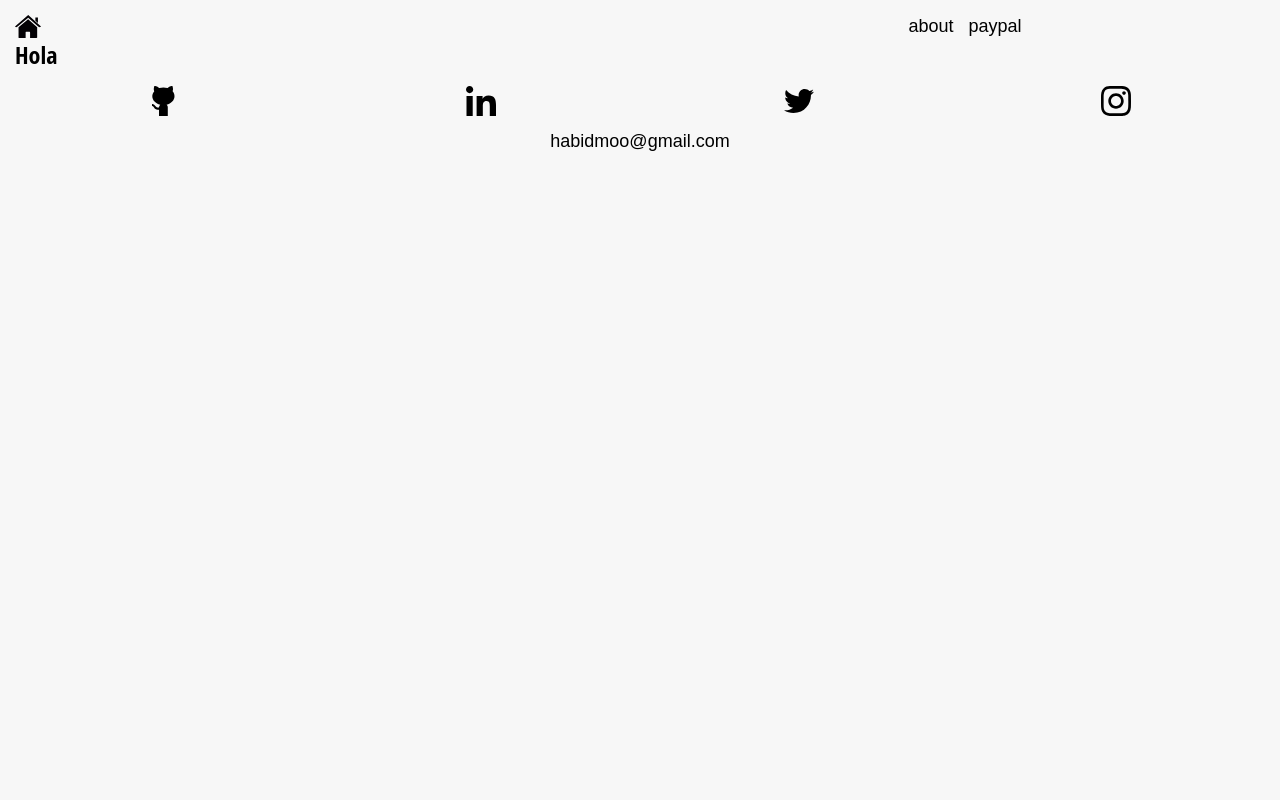
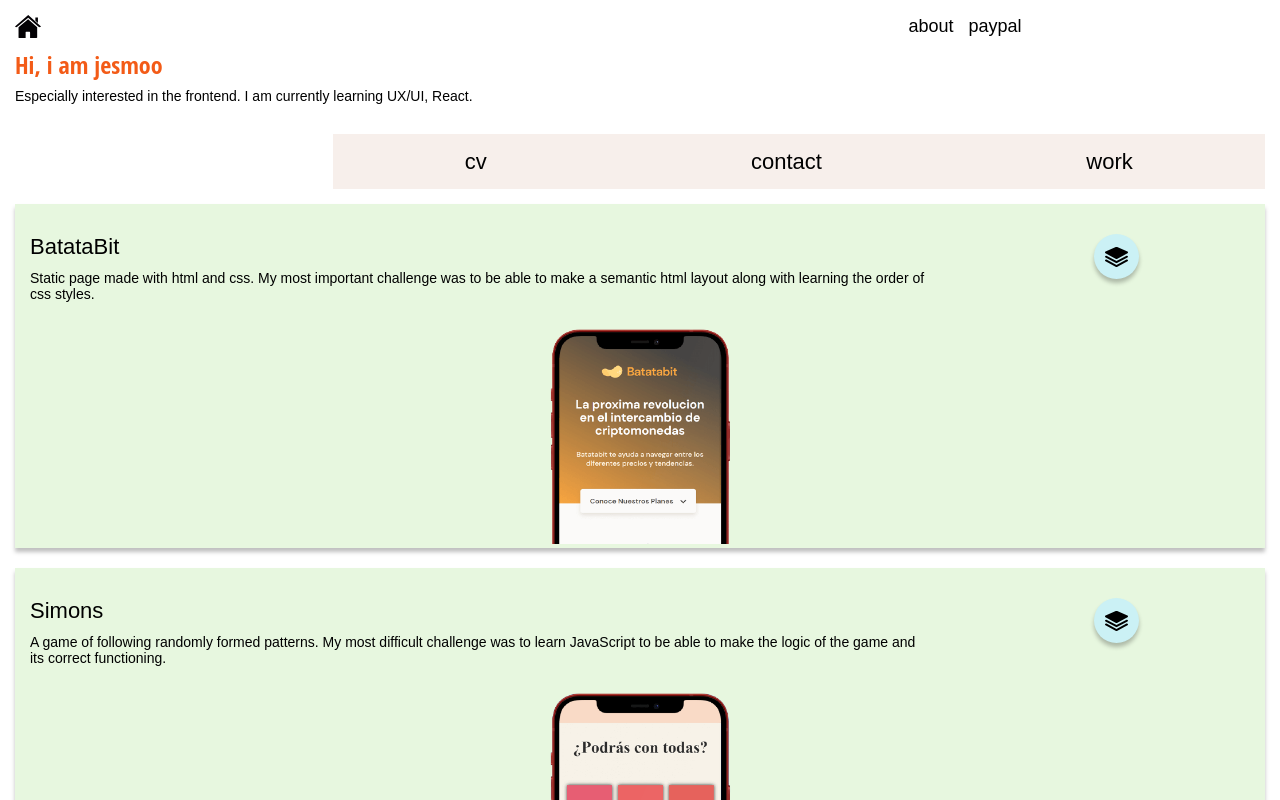
Before and after one commit to jesmoo/portfolio, a React (Create React App) app: page / in a window 1280 px wide. Shown: the top 800 px of the page. Built offline with nearby package versions, Linux system fonts and the light colour scheme.

Commit message:
:art: main
adding projects

```diff
--- /dev/null
+++ b/src/Hooks/useInitialState.js
@@ -0,0 +1,78 @@
+import { useState, useEffect } from 'react';
+import bataImg from '../assets/img/batatabit-jesmoo.png';
+import simonsImg from '../assets/img/simon-jesmoo.png';
+import tificImg from '../assets/img/spa-jesmoo.png';
+
+const useInitialState = () => {
+  const [data, setData] = useState([]);
+  useEffect(() => {
+    setData([
+      {
+        title: 'BatataBit',
+        description:
+          'Static page made with html and css. My most important challenge was to be able to make a semantic html layout along with learning the order of css styles.',
+        url: bataImg,
+        alternative: 'Page layout with semantic html ',
+        technologies: [
+          {
+            altTitle: 'Html5',
+            classIcon: 'Html',
+          },
+          {
+            altTitle: 'Css3',
+            classIcon: 'Css',
+          },
+        ],
+      },
+      {
+        title: 'Simons',
+        description:
+          'A game of following randomly formed patterns. My most difficult challenge was to learn JavaScript to be able to make the logic of the game and its correct functioning.',
+        url: simonsImg,
+        alternative: 'a game of following randomly ordered patterns',
+        technologies: [
+          {
+            altTitle: 'Html5',
+            classIcon: 'Html',
+          },
+          {
+            altTitle: 'Css3',
+            classIcon: 'Css',
+          },
+          {
+            altTitle: 'JavaScript',
+            classIcon: 'Js',
+          },
+        ],
+      },
+      {
+        title: '100tifico',
+        description:
+          'Single Page Application (SPA) with Rick and morty api. My most important challenge was the integration with webpack to be able to integrate all the elements in a way',
+        url: tificImg,
+        alternative: 'SPA page with the api of rick and morty ',
+        technologies: [
+          {
+            altTitle: 'Html5',
+            classIcon: 'Html',
+          },
+          {
+            altTitle: 'Css3',
+            classIcon: 'Css',
+          },
+          {
+            altTitle: 'JavaScript',
+            classIcon: 'Js',
+          },
+          {
+            altTitle: 'Webpack',
+            classIcon: 'webpack',
+          },
+        ],
+      },
+    ]);
+  }, []);
+  return data;
+};
+
+export default useInitialState;
--- /dev/null
+++ b/src/components/MainElements.jsx
@@ -0,0 +1,17 @@
+import React from 'react';
+import MainItems from './MainItems';
+
+import useInitialState from '../Hooks/useInitialState';
+
+const MainElements = () => {
+  const initialState = useInitialState();
+
+  return (
+    <section className="main--elements" id="work">
+      {initialState &&
+        initialState.map((item) => <MainItems key={item.title} {...item} />)}
+    </section>
+  );
+};
+
+export default MainElements;
--- /dev/null
+++ b/src/components/MainInicio.jsx
@@ -0,0 +1,15 @@
+import React from 'react';
+import '../styles/components/MainInicio.css';
+import Navbar from './Navbar';
+import MainElements from './MainElements';
+
+const MainInicio = () => {
+  return (
+    <main>
+      <Navbar />
+      <MainElements />
+    </main>
+  );
+};
+
+export default MainInicio;
--- /dev/null
+++ b/src/components/MainItems.jsx
@@ -0,0 +1,34 @@
+import React from 'react';
+import Tecno from './Tecno';
+import '../styles/components/MainItem.css';
+
+const MainItems = ({ title, description, url, alternative, technologies }) => {
+  return (
+    <a
+      href="https://www.batabit.jesmoo.xyz/"
+      className="work--container project1 green"
+    >
+      <section className="elements--card">
+        <section className="card--text">
+          <h2>{title}</h2>
+          <p>{description} </p>
+        </section>
+        <section className="card--technologies">
+          <div className="technologies--item__group">
+            <span className="technologies--itemIcon Use"></span>
+          </div>
+          {technologies.map((item) => (
+            <Tecno key={item.altTitle} {...item} />
+          ))}
+        </section>
+      </section>
+      <section className="card--img ">
+        <picture>
+          <img loading="lazy" src={url} alt={alternative} />
+        </picture>
+      </section>
+    </a>
+  );
+};
+
+export default MainItems;
--- /dev/null
+++ b/src/components/Navbar.jsx
@@ -0,0 +1,37 @@
+import React from 'react';
+import '../styles/components/Navbar.css';
+
+const Navbar = () => {
+  return (
+    <>
+      <section className="main--text">
+        <h1>Hi, i am jesmoo</h1>
+        <p>
+          Especially interested in the frontend. I am currently learning UX/UI,
+          React.
+        </p>
+      </section>
+      <section className="main--menu">
+        <ul>
+          <li>
+            <a href="https://bit.ly/CVJesusMoo">
+              <h2>cv</h2>
+            </a>
+          </li>
+          <li>
+            <a href="#socialNetwork">
+              <h2>contact</h2>
+            </a>
+          </li>
+          <li>
+            <a href="#work">
+              <h2>work</h2>
+            </a>
+          </li>
+        </ul>
+      </section>
+    </>
+  );
+};
+
+export default Navbar;
--- /dev/null
+++ b/src/components/Tecno.jsx
@@ -0,0 +1,11 @@
+import React from 'react';
+
+const Tecno = ({ altTitle, classIcon }) => {
+  return (
+    <div className="technologies--item" title={altTitle}>
+      <span className={`technologies--itemIcon ${classIcon}`}></span>
+    </div>
+  );
+};
+
+export default Tecno;
--- a/src/containers/App.js
+++ b/src/containers/App.jsx
@@ -1,14 +1,16 @@
+import React from 'react';
 import Layout from '../components/Layout';
+import MainInicio from '../components/MainInicio';
 import '../styles/App.css';
 
-function App() {
+const App = () => {
   return (
     <>
       <Layout>
-        <h1>Hola</h1>
+        <MainInicio />
       </Layout>
     </>
   );
-}
+};
 
 export default App;
--- a/src/styles/App.css
+++ b/src/styles/App.css
@@ -21,7 +21,6 @@ html {
 }
 body {
   padding: 15px;
-  background-color: var(--grayColor);
   font-size: 1.6rem;
   display: grid;
   grid-template-rows: auto 1fr auto;
--- /dev/null
+++ b/src/styles/components/MainInicio.css
@@ -0,0 +1,5 @@
+main {
+  display: flex;
+  flex-direction: column;
+  margin-top: 1rem;
+}
--- /dev/null
+++ b/src/styles/components/MainItem.css
@@ -0,0 +1,104 @@
+.work--container {
+  margin-bottom: 20px;
+  display: flex;
+  flex-direction: column;
+  box-shadow: 0 4px 4px 0px rgb(0 0 0 / 25%);
+}
+.green {
+  background-color: var(--LightGreen);
+}
+.elements--card {
+  margin-top: 1.5rem;
+  position: relative;
+  display: grid;
+  grid-gap: 2rem;
+  grid-template-columns: repeat(4, 1fr);
+}
+.card--text {
+  padding: 1.5rem;
+  grid-column: 1 / 4;
+}
+.card--text h2 {
+  margin-bottom: 1rem;
+}
+/* icons card */
+.card--technologies {
+  width: 4.5rem;
+  height: 4.5rem;
+  margin-top: 1.5rem;
+  display: flex;
+  flex-direction: column;
+  /* justify-content: center; */
+  align-items: center;
+  position: relative;
+  grid-column: 4 / 5;
+  justify-self: center;
+}
+.technologies--item__group {
+  width: 4.5rem;
+  height: 4.5rem;
+  display: flex;
+  background-color: #cbf1f5;
+  align-items: center;
+  justify-content: center;
+  border-radius: 100%;
+  box-shadow: 0 0.4rem 0.4rem 0rem rgb(0 0 0 / 25%);
+}
+.technologies--itemIcon {
+  display: block;
+  background-position: center;
+  background-repeat: no-repeat;
+  background-size: cover;
+}
+.Use {
+  width: 2.3rem;
+  height: 2rem;
+  background-image: url('../../assets/icons/tecnologias.svg');
+}
+.Html {
+  width: 1.8rem;
+  height: 2rem;
+  background-image: url('../../assets/icons/html.svg');
+}
+.Css {
+  width: 1.8rem;
+  height: 2rem;
+  background-image: url('../../assets/icons/css.svg');
+}
+.Js {
+  width: 1.8rem;
+  height: 2rem;
+  background-image: url('../../assets/icons/javascript.svg');
+}
+.webpack {
+  width: 2.4rem;
+  height: 2.7rem;
+  background-image: url('../../assets/icons/webpack.svg');
+}
+.technologies--item {
+  width: 3.5rem;
+  height: 3.5rem;
+  z-index: 2;
+  display: none;
+  margin-top: 0.5rem;
+}
+.card--technologies:hover > .technologies--item {
+  background-color: white;
+  display: flex;
+  align-items: center;
+  justify-content: center;
+  border-radius: 100%;
+  box-shadow: 0 0.4rem 0.4rem 0rem rgb(0 0 0 / 25%);
+}
+.card--technologies:hover {
+  position: absolute;
+  height: auto;
+}
+.card--img {
+  margin: 0 auto;
+}
+.card--img picture img {
+  width: 21.2rem;
+  height: 22.7rem;
+  grid-column: 2 / 4;
+}
--- /dev/null
+++ b/src/styles/components/Navbar.css
@@ -0,0 +1,32 @@
+.main--text {
+  display: grid;
+  grid-template-columns: repeat(4, 1fr);
+  grid-template-rows: repeat(2, auto);
+  grid-column-gap: 2rem;
+  grid-row-gap: 0.7rem;
+}
+.main--text h1 {
+  color: #f35b17;
+  grid-column: 1 / 4;
+  grid-row: 1 / 2;
+}
+.main--text p {
+  grid-column: 1 / 4;
+  grid-row: 2 / 3;
+}
+.main--menu {
+  width: 100%;
+  height: 5.5rem;
+  margin-top: 3rem;
+  margin-bottom: 1.5rem;
+  display: grid;
+  grid-template-columns: repeat(4, 1fr);
+  grid-gap: 2rem;
+}
+ul {
+  background-color: #f7efeb;
+  display: flex;
+  grid-column: 2 / -1;
+  justify-content: space-around;
+  align-items: center;
+}
```
Also changed, not shown: src/components/Proyects.jsx (added, +7 -0 lines).
